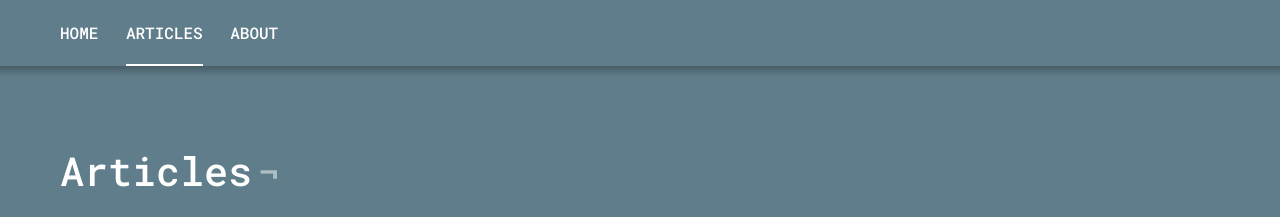
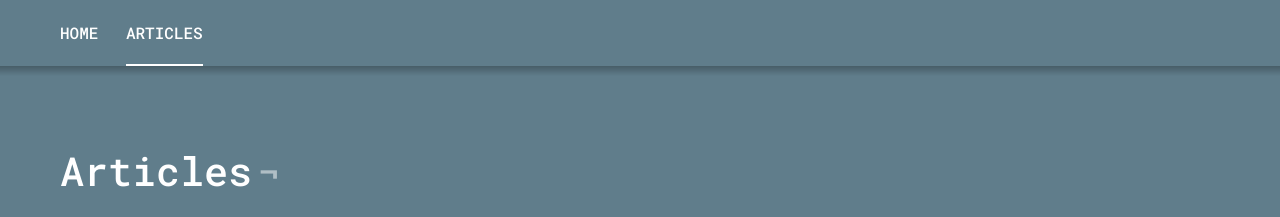
Before and after one commit to finfabrik/finfabrik.github.io, a Jekyll site: the page built from _pages/articles.html, in a window 1280 px wide. Shown: the top 217 px of the page. Built offline with Jekyll 4.4.1, drawn with Linux system fonts in a browser that asks for light colours.

Commit message:
remove about page

```diff
--- a/_includes/navigation.html
+++ b/_includes/navigation.html
@@ -2,6 +2,5 @@
   <div class="c-navigation__container u-container">
     <a class="c-navigation__item {% if page.url == '/' %}is-active{% endif %}" href="{{ "/" | prepend: site.baseurl }}">Home</a>
     <a class="c-navigation__item {% if page.url == '/articles/' %}is-active{% endif %}" href="{{ "/articles/" | prepend: site.baseurl }}">Articles</a>
-    <a class="c-navigation__item {% if page.url == '/about/' %}is-active{% endif %}" href="{{ "/about/" | prepend: site.baseurl }}">About</a>
   </div>
 </nav>
```
